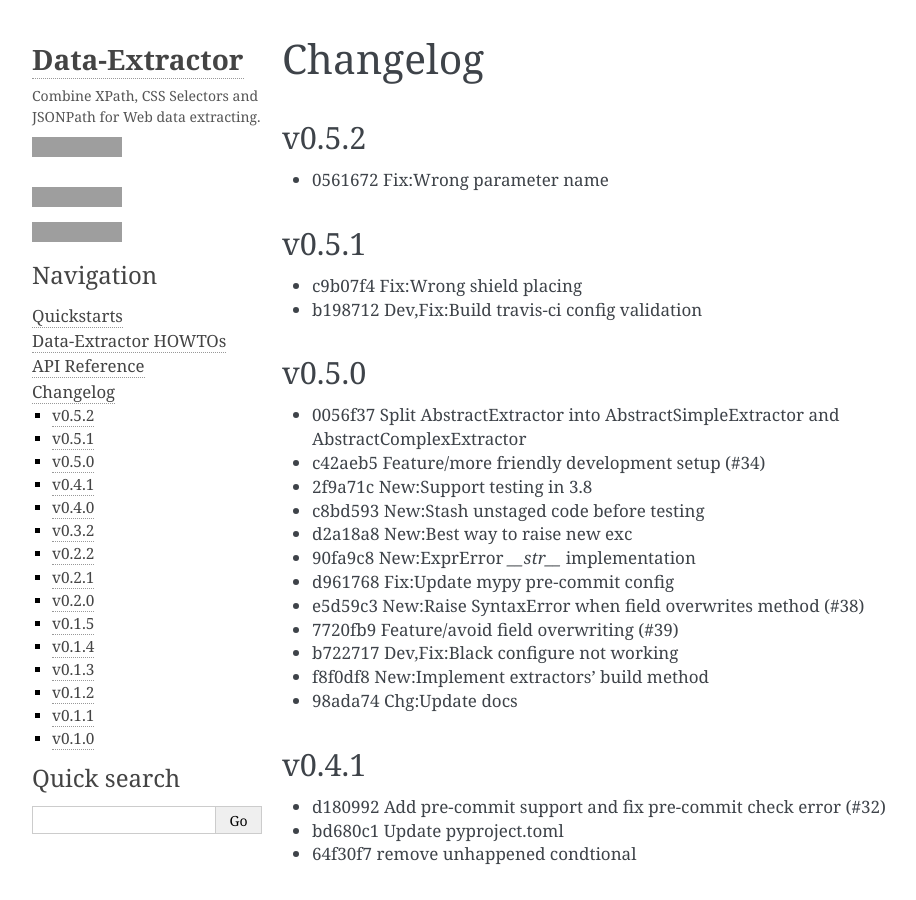
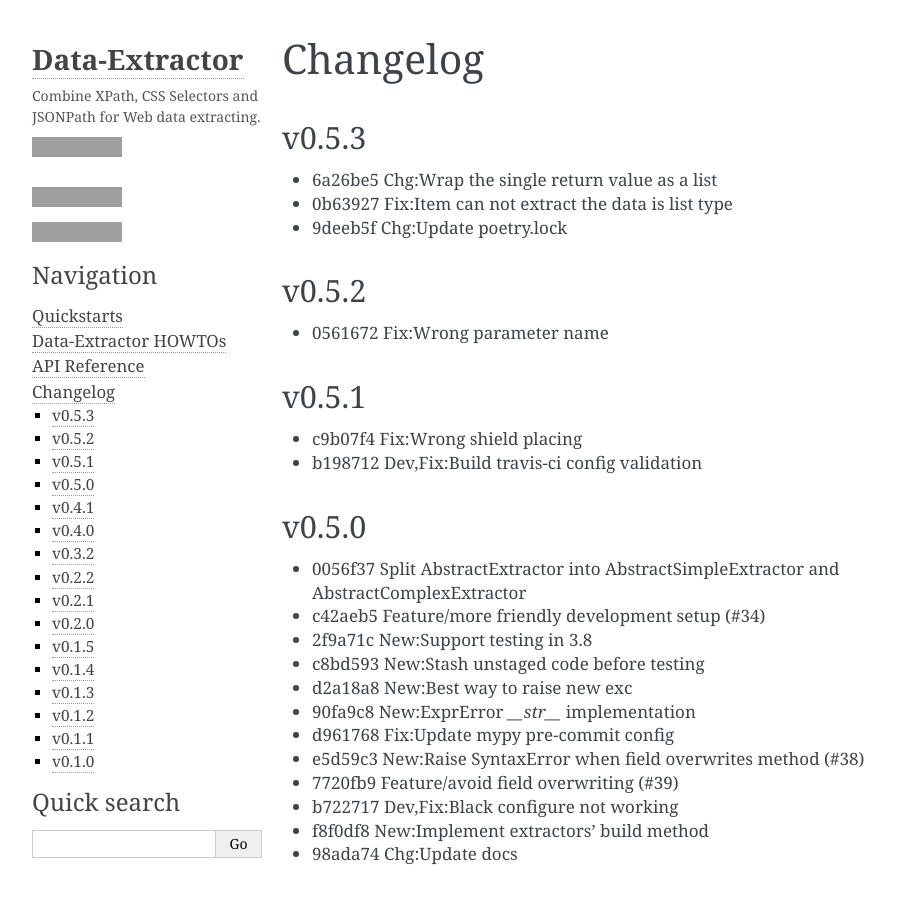
Before and after one commit to linw1995/data_extractor, a Sphinx documentation site: the page built from docs/source/changelog.rst, in a window 1280 px wide and 900 px high, cut to the strip 0-900 px from the top of the window. Shown: the whole strip, without its empty margins (106-1022 px from the left). Built offline with Sphinx 7.4.7, drawn with Linux system fonts in a browser that asks for light colours; grey boxes are pictures that could not be loaded.

Commit message:
Bump to v0.5.3
- 6a26be5 Chg:Wrap the single return value as a list
- 0b63927 Fix:Item can not extract the data is list type
- 9deeb5f Chg:Update poetry.lock

```diff
--- a/README.rst
+++ b/README.rst
@@ -72,10 +72,12 @@ Usage
 Changelog
 <<<<<<<<<
 
-v0.5.2
+v0.5.3
 ~~~~~~
 
-- 0561672 Fix:Wrong parameter name
+- 6a26be5 Chg:Wrap the single return value as a list
+- 0b63927 Fix:Item can not extract the data is list type
+- 9deeb5f Chg:Update poetry.lock
 
 
 .. |license| image:: https://img.shields.io/github/license/linw1995/data_extractor.svg
--- a/docs/source/changelog.rst
+++ b/docs/source/changelog.rst
@@ -2,10 +2,12 @@
 Changelog
 =========
 
-v0.5.2
+v0.5.3
 ~~~~~~
 
-- 0561672 Fix:Wrong parameter name
+- 6a26be5 Chg:Wrap the single return value as a list
+- 0b63927 Fix:Item can not extract the data is list type
+- 9deeb5f Chg:Update poetry.lock
 
 .. include:: history.rst
     :start-line: 4
--- a/docs/source/history.rst
+++ b/docs/source/history.rst
@@ -1,6 +1,11 @@
 =======
 History
 =======
+
+v0.5.2
+~~~~~~
+
+- 0561672 Fix:Wrong parameter name
 
 v0.5.1
 ~~~~~~
--- a/pyproject.toml
+++ b/pyproject.toml
@@ -1,6 +1,6 @@
 [tool.poetry]
 name = "data_extractor"
-version = "0.5.2"
+version = "0.5.3"
 license = "MIT"
 description = "Combine XPath, CSS Selectors and JSONPath for Web data extracting."
 authors = ["linw1995 <linw1995@icloud.com>"]
@@ -20,7 +20,7 @@ classifiers = [
     "Operating System :: MacOS :: MacOS X",
     "Operating System :: Microsoft :: Windows",
 ]
-include = ["HISTORY.md", "LICENSE"]
+include = ["LICENSE"]
 
 [tool.poetry.dependencies]
 python = "^3.7"
```
